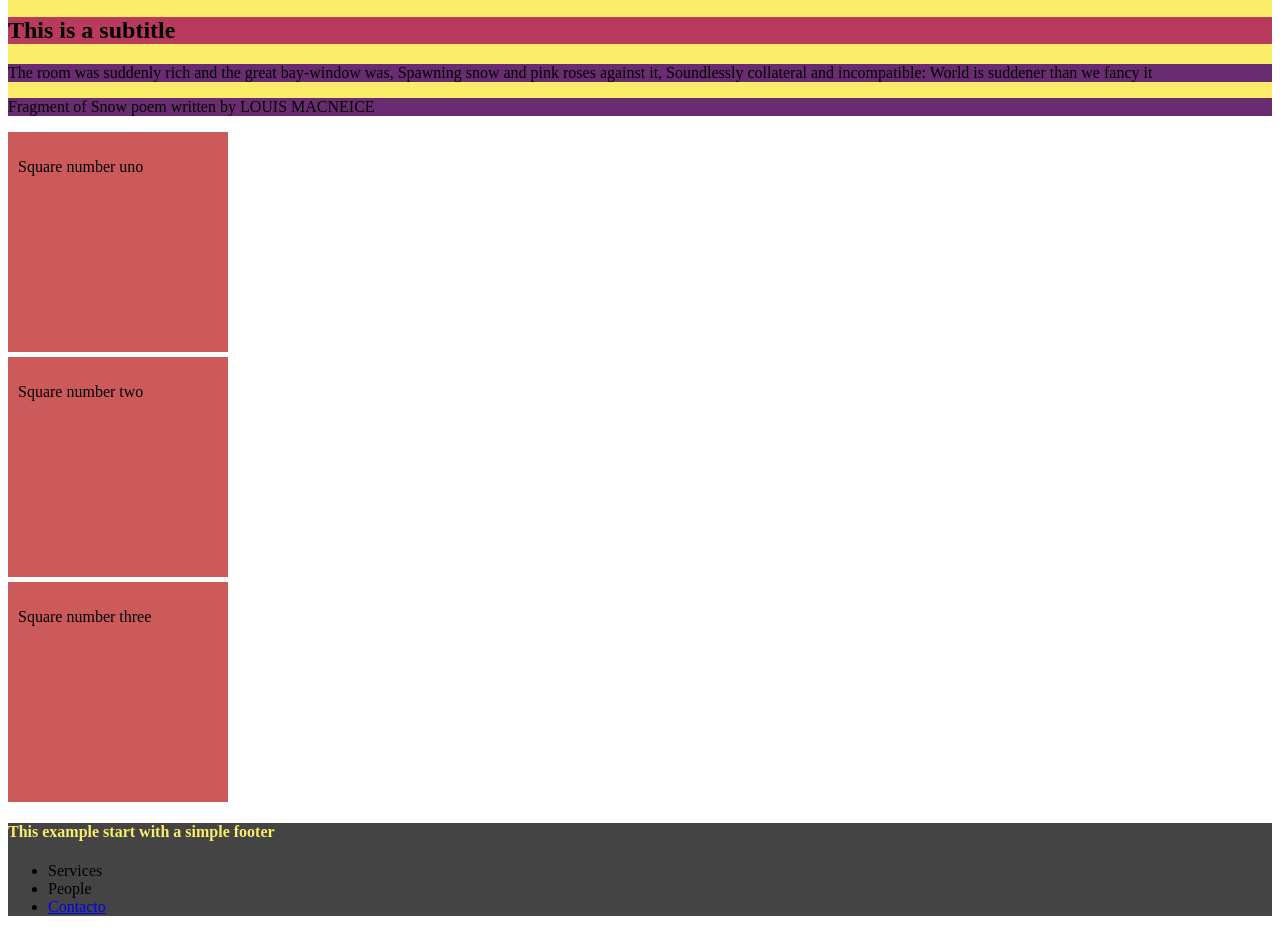
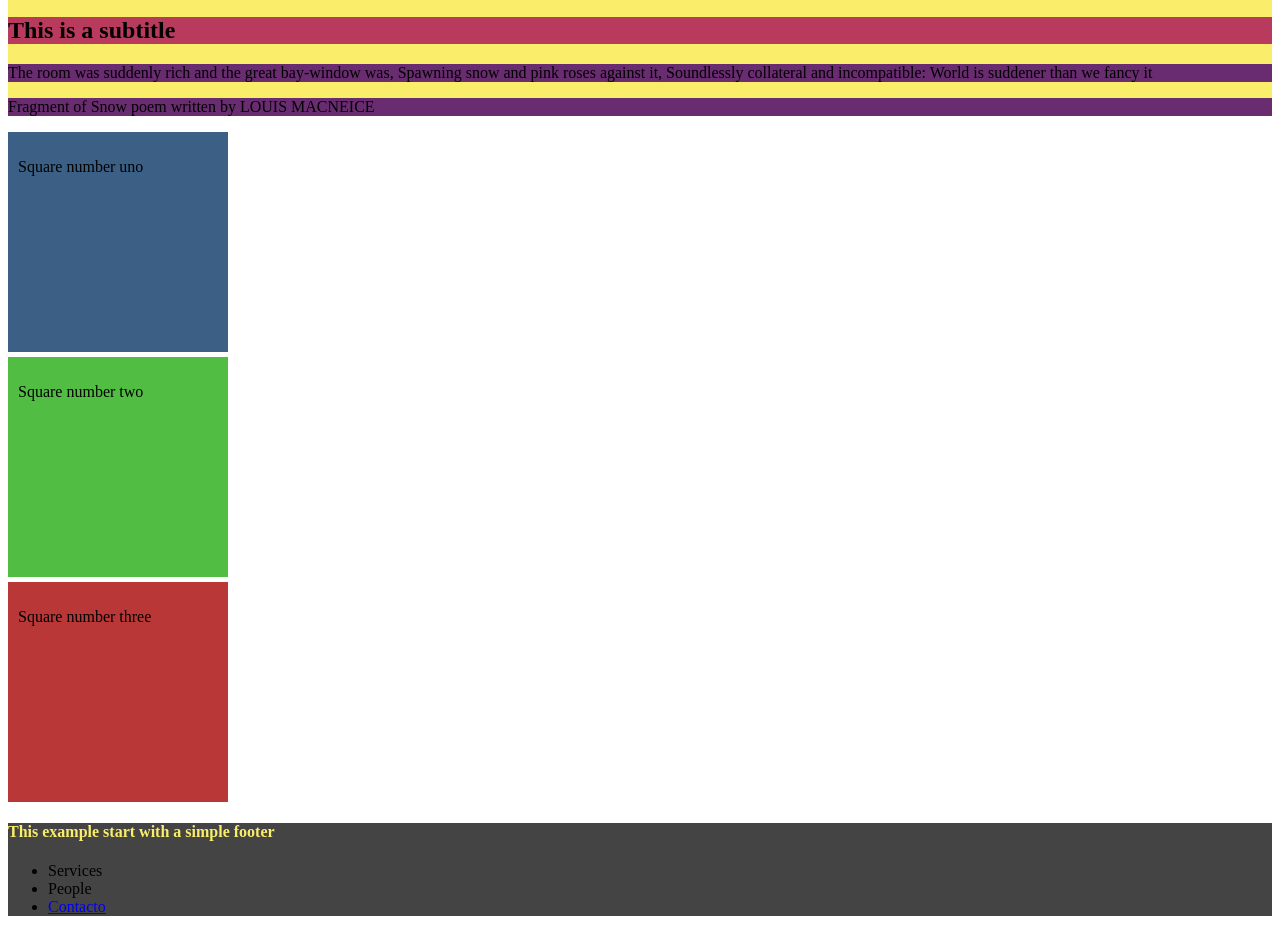
Before and after one commit to KarlaJu/sass-example, a plain HTML site: page index.html in a window 1280 px wide. Shown: the part 136-1068 px from the top of the page. Drawn offline with Linux system fonts and the light colour scheme.

Commit message:
Archivo mixin que funciona como función que recibe como atributo el color para que sea variable

```diff
--- a/sass/mixin.scss
+++ b/sass/mixin.scss
@@ -1,16 +1,16 @@
-@mixin square {
- background: rgb(204, 90, 90);
+@mixin square ($color) {
+ background: $color;
   width: 200px;
   height: 200px;
   margin-top: 5px;
   padding: 10px;
 }
 .square-one{
-  @include square;
+  @include square(#3c6085);
 }
 .square-two{
-  @include square;
+  @include square(#51be43);
 }
 .square-three{
-  @include square;
+  @include square(#b93737);
 }
```
Also changed, not shown: css/mixin.css, 1 other file.
